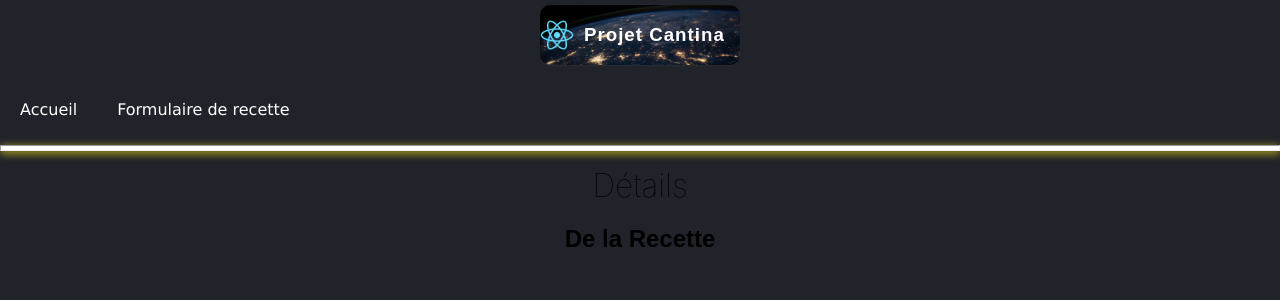
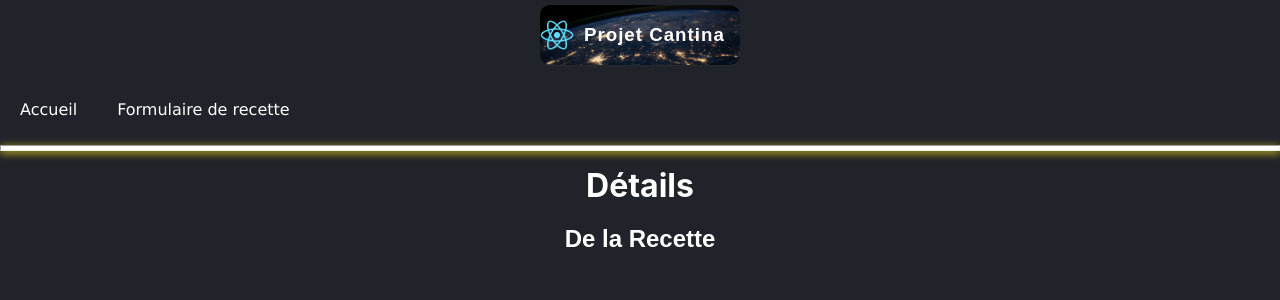
Before and after one commit to Mighty92/em-cantina-client, a React (Create React App) app: page /details in a window 1280 px wide. Shown: the top 300 px of the page. Built offline with nearby package versions, Linux system fonts and the light colour scheme; no server answers.

Commit message:
petite erreur réglé

```diff
--- a/src/styles/views/_details.scss
+++ b/src/styles/views/_details.scss
@@ -7,7 +7,9 @@
 }
 .pdetail{
     text-align: center;
-    color: black;
+    color: white;
+    font-weight: bold;
+
 
 }
 
--- a/src/views/Home.jsx
+++ b/src/views/Home.jsx
@@ -3,7 +3,6 @@ import Navigation from '../components/Navigation';
 import Logo from '../components/Logo';
 import axios from 'axios';
 import ListRecipes from '../components/ListRecipes';
-import background from '../media/plat.jpg'
 
 const Home = () => {
 
```
